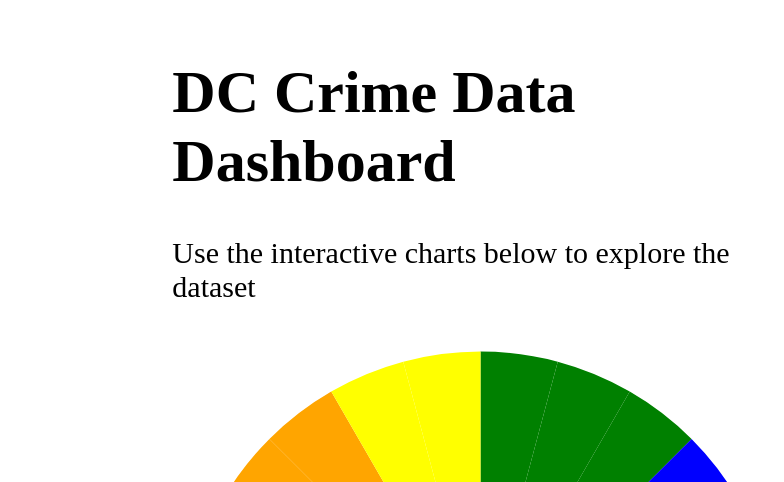
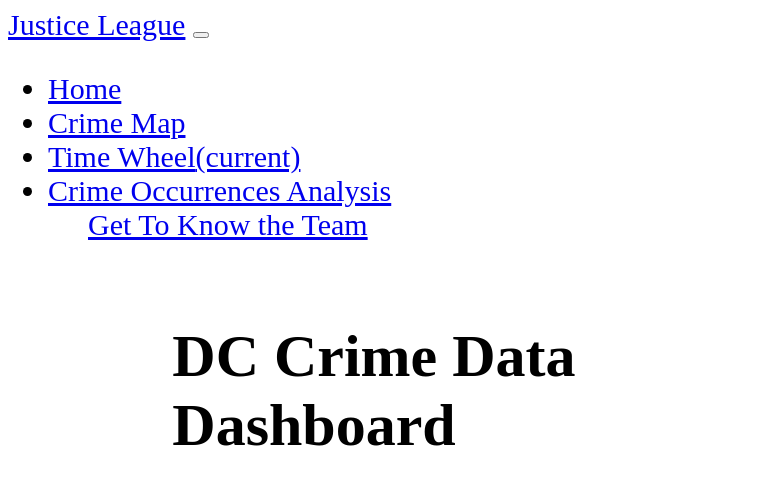
Before and after one commit to jpw24/project-3-team2, a Flask app: page /time_wheel in a window 1280 px wide. Shown: the top 482 px of the page, without its empty margins (0-784 px from the left). Run offline with Flask 2, Linux system fonts and the light colour scheme; some libraries are stand-ins or nearby versions.

Commit message:
more formatting, but incomplete

```diff
--- a/app.py
+++ b/app.py
@@ -14,7 +14,7 @@ from sqlalchemy import create_engine
 import pymysql
 pymysql.install_as_MySQLdb()
 
-# Config variables
+# Config variables- change whne uploading!!!!
 #from config import remote_db_endpoint, remote_db_port
 #from config import remote_dccrime_dbname, remote_dccrime_dbuser, remote_dccrime_dbpwd
 remote_db_endpoint=os.environ['remote_db_endpoint']
@@ -72,7 +72,7 @@ def crime_data():
     offense = request.args.get("OFFENSE")
     # Use Pandas to perform the sql query
     if ward=="All" and offense=="All":
-        query_all=f"SELECT CCN,CENSUS_TRACT,END_DATE,LATITUDE,LONGITUDE,METHOD,OFFENSE,PSA,REPORT_DAT,SHIFT,START_DATE,WARD FROM crime_incidents_all LIMIT 9000"
+        query_all=f"SELECT CCN,CENSUS_TRACT,END_DATE,LATITUDE,LONGITUDE,METHOD,OFFENSE,PSA,REPORT_DAT,SHIFT,START_DATE,WARD FROM crime_incidents_all WHERE OFFENSE IN ('ASSAULT W/DANGEROUS WEAPON', 'SEX ABUSE', 'HOMICIDE', 'ROBBERY') LIMIT 9000"
     elif ward=="All":
         query_all=f"SELECT CCN,CENSUS_TRACT,END_DATE,LATITUDE,LONGITUDE,METHOD,OFFENSE,PSA,REPORT_DAT,SHIFT,START_DATE,WARD FROM crime_incidents_all WHERE OFFENSE = {offense}"
     elif offense=="All":
@@ -88,7 +88,7 @@ def crime_data():
 
 @app.route("/ward_offense")
 def offense_data():
-    remote_offense_data=pd.read_sql("SELECT DISTINCT OFFENSE FROM crime_incidents_all",conn)
+    remote_offense_data=pd.read_sql("SELECT DISTINCT OFFENSE FROM crime_incidents_all WHERE OFFENSE IN ('ASSAULT W/DANGEROUS WEAPON', 'SEX ABUSE', 'HOMICIDE', 'ROBBERY')",conn)
     offense_dict=remote_offense_data.to_dict(orient="records")
     remote_ward_data = pd.read_sql("SELECT * FROM dc_wards", conn)
     ward_dict=remote_ward_data.to_dict(orient="records")
@@ -97,7 +97,7 @@ def offense_data():
 
 @app.route("/charts_data")
 def num_crimes():
-    query_all=f"SELECT OFFENSE,END_DATE,WARD FROM crime_incidents_all LIMIT 1000"
+    query_all=f"SELECT OFFENSE,END_DATE,WARD FROM crime_incidents_all WHERE OFFENSE IN ('ASSAULT W/DANGEROUS WEAPON', 'SEX ABUSE', 'HOMICIDE', 'ROBBERY')"
     charts_crime_data = pd.read_sql(query_all, conn)
     print(charts_crime_data.to_dict(orient="records"))
     return(jsonify(charts_crime_data.to_dict(orient="records")))
@@ -120,6 +120,11 @@ def index2():
 @app.route("/line_chart")
 def index3():
     return render_template("index3.html")
+
+#to come!!!!
+@app.route("/bios")
+def bios():
+    return render_template("bios.html")
 
 #@app.route("/metadata/<sample>")
 #def sample_metadata(sample):
--- a/templates/index2.html
+++ b/templates/index2.html
@@ -3,6 +3,8 @@
     <script src="https://d3js.org/d3.v4.min.js"></script>
     <script src="https://ajax.googleapis.com/ajax/libs/jquery/2.1.1/jquery.min.js"></script>
     <script type="text/javascript" src="{{ url_for('static', filename='js/code.js') }}"></script>
+    <!--<link rel="stylesheet" type="text/css" href="{{ url_for('static', filename='css/bootstrap.min.css') }}">-->
+
 </head>
 <style>
 @import url(https://fonts.googleapis.com/css?family=Source+Sans+Pro);
@@ -355,6 +357,31 @@ body {
 
 }
 </style>
+    <nav class="navbar navbar-expand-lg navbar-light bg-light">
+        <a class="navbar-nav" href="/">Justice League</a>
+        <button class="navbar-toggler" type="button" data-toggle="collapse" data-target="#navbarSupportedContent" aria-controls="navbarSupportedContent" aria-expanded="false" aria-label="Toggle navigation">
+            <span class="navbar-toggler-icon"></span>
+        </button>
+
+        <div class="collapse navbar-collapse" id="navbarSupportedContent">
+            <ul class="navbar-nav mr-auto">
+            <li class="nav-item active">
+                <a class="nav-link" href="/">Home </a>
+            </li>
+            <li class="nav-item">
+                <a class="nav-link" href="/map">Crime Map</a>
+            </li>
+            <li class="nav-item">
+                <a class="nav-link" href="/time_wheel">Time Wheel<span class="sr-only">(current)</span></a>
+            </li>
+            <li class="nav-item">
+                <a class="nav-link" href="/line_chart">Crime Occurrences Analysis</a>
+            </li>
+            <ul class="navbar-nav ml-auto">
+                <a class="nav-link" href="/bios">Get To Know the Team</a>
+            </ul>
+        </div>
+        </nav>
 <div class="pie-container">
 
   <div class="row">
```
Also changed, not shown: templates/index.1.html (+37 -8 lines), templates/index.html (+24 -0 lines), templates/index3.html (+24 -0 lines).
